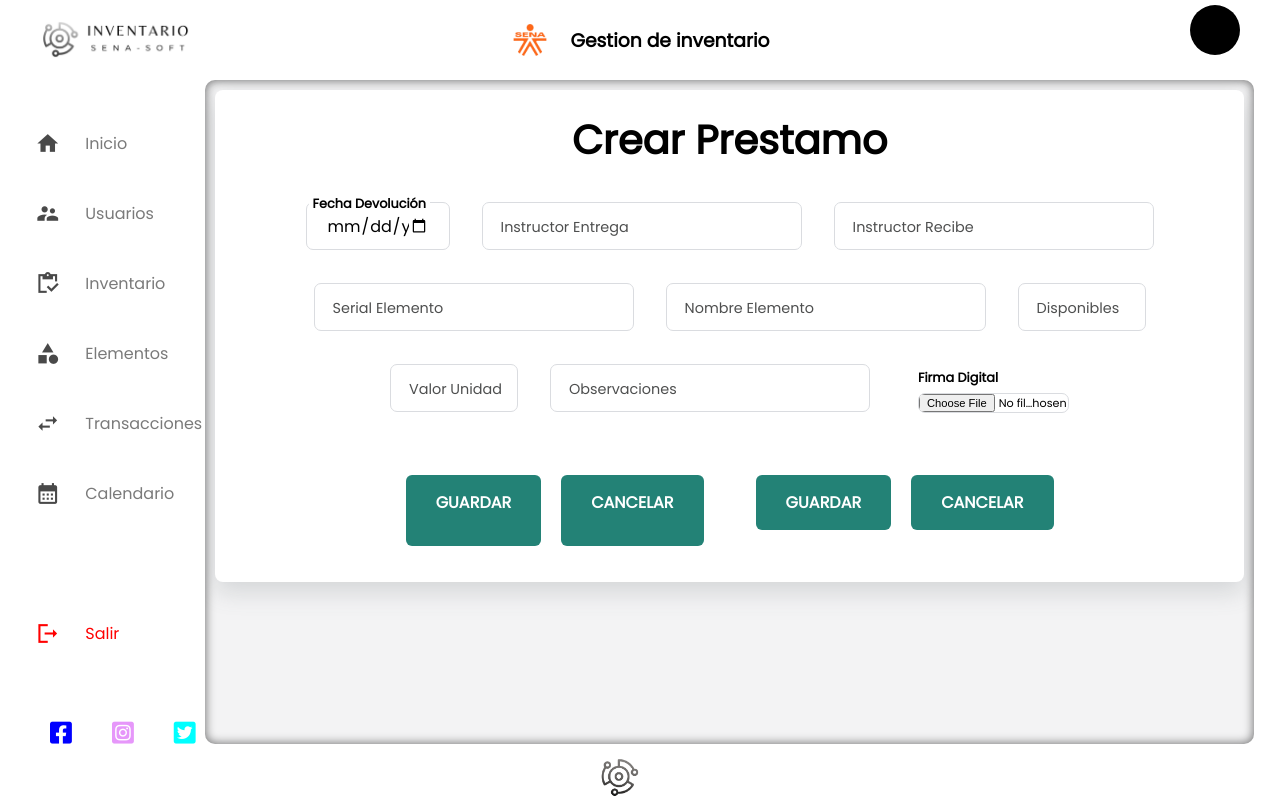
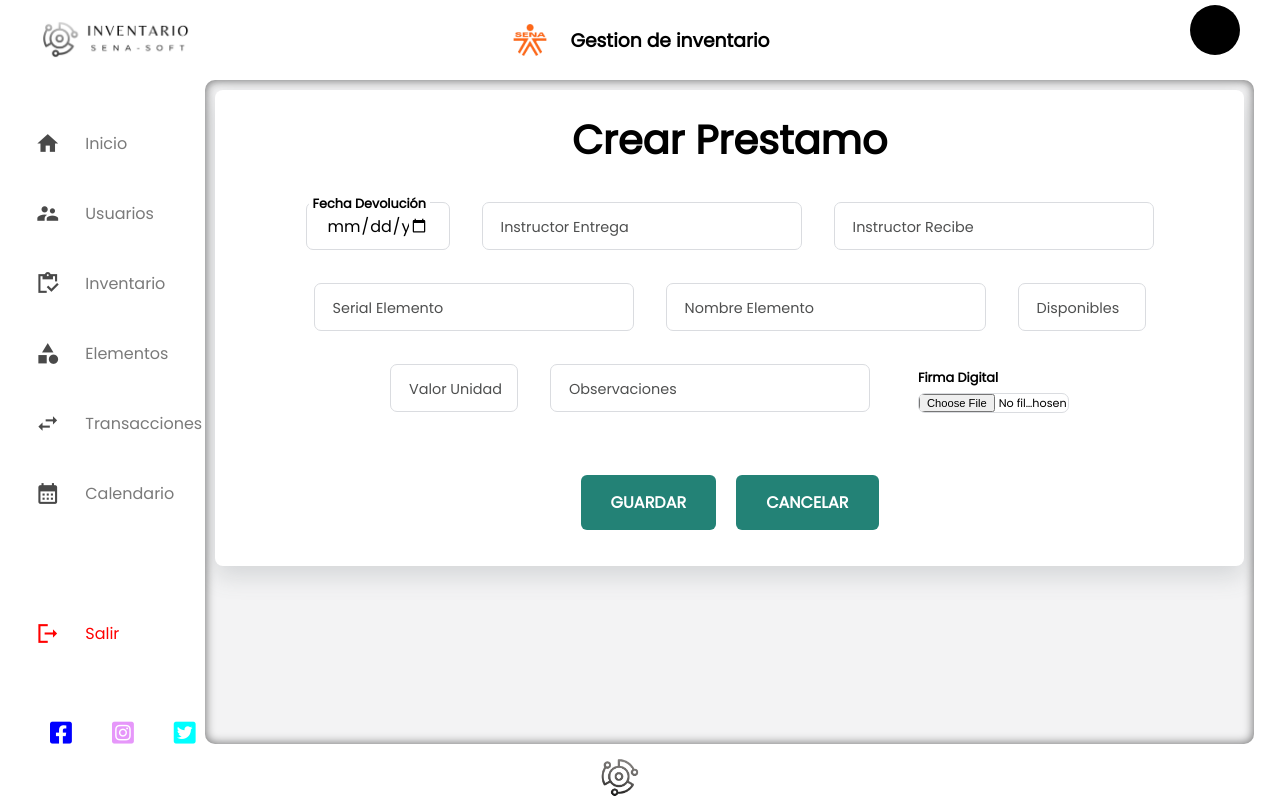
Before and after one commit to Alvarezzz14/DonProyecto, a Django app: page /formPrestamosDevolutivos/ in a window 1280 px wide. Run offline with Django 4.2, Linux system fonts and the light colour scheme; data that the repository does not hold is empty; some libraries are stand-ins or nearby versions.

Commit message:
borrado dos botoones

```diff
--- a/UsuariosSena/templates/superAdmin/formPrestamosDevolutivos.html
+++ b/UsuariosSena/templates/superAdmin/formPrestamosDevolutivos.html
@@ -115,14 +115,8 @@ Prestamos
                 <button type="button" class="submitBtn" onclick="confirmCancel()">CANCELAR</button>
 
             </div>
-            <div class="container-1">
-                <div class="container-botones">
-                    <button type="submit" class="submitBtn">GUARDAR</button>
-                    <a href="{% url 'usuariodash' %}">
-                        <button type="button" class="submitBtn" onclick="confirmCancel()">CANCELAR</button>
-                    </a>
-                </div>
-            </div>
+
+        </div>
     </form>
 </div>
 </section>
```
